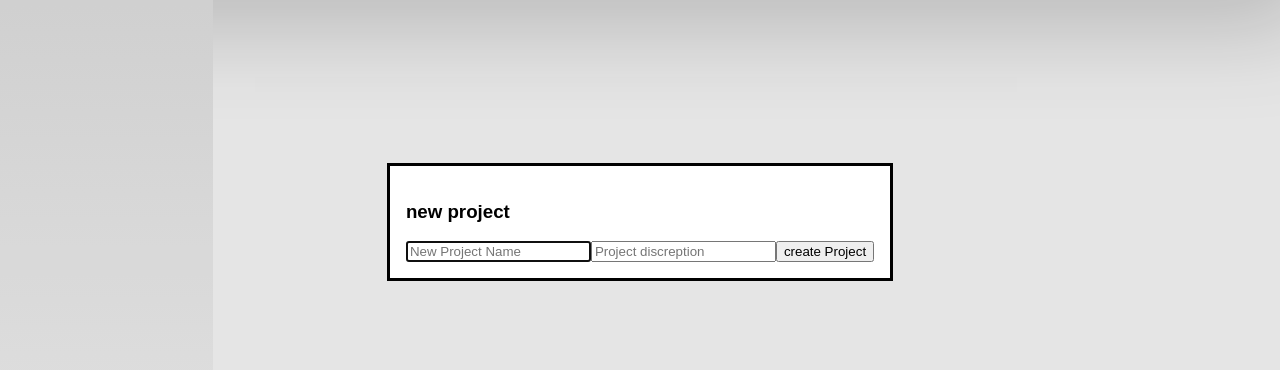
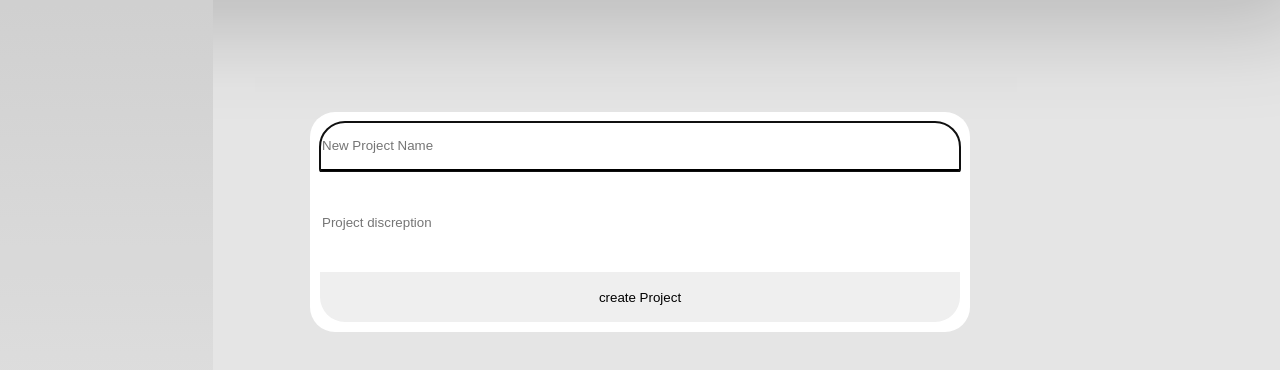
Before and after one commit to VoidOfMaya/Todo-App, a website built with webpack: page src/template.html in a window 1280 px wide. Both pictures are taken after a click on the element "My Projects". Shown: the part 178-548 px from the top of the page. Built offline with nearby package versions, Linux system fonts and the light colour scheme.

Commit message:
creates basic dialog window style

```diff
--- a/src/modules/MainPage.js
+++ b/src/modules/MainPage.js
@@ -1,5 +1,6 @@
 import '@fortawesome/fontawesome-free/css/all.min.css';
-import { Green,Lgreen,Yellow,Red,white } from './Color';
+import { Green,Lgreen,Yellow,Red,white, whiteTop } from './Color';
+
 //import { projectsList } from './projects';
 
 //header handler
@@ -84,26 +85,48 @@ function createProj(){
     console.log(`project being created`);
     const newProj = document.createElement('dialog');
     const formBody = document.createElement('form');
-    const projNameL = document.createElement('lable');
+
     const projNameI = document.createElement(`input`);
     projNameI.placeholder = 'New Project Name'
 
-    const projInfoL = document.createElement('lable');
+
     const projInfoI = document.createElement(`input`);
     projInfoI.placeholder = 'Project discreption';
 
     const submitBtn = document.createElement('button');
     submitBtn.innerHTML = 'create Project';
+    submitBtn.style.borderRadius = '0px 0px 25px 25px';
+    submitBtn.style.border = 'none';
+
+    newProj.style.border = 'none';
+    newProj.style.borderRadius = '25px'
+    newProj.style.height = '25vh';
+    newProj.style.width = '50vw';
+    newProj.style.padding = '10px';
 
     formBody.method = 'post';
+    formBody.style.display = 'grid';
+    formBody.style.gridTemplateRows = '1fr 2fr 1fr';
+    formBody.style.height ='100%';
 
-    const title = document.createElement('div');
-    title.innerHTML= '<h3>new project</h3>';
+    projNameI.style.border = 'none';
+    projNameI.style.borderRadius = '25px 25px 0px 0px';
+    projNameI.style.backgroundColor = `${whiteTop}`;
+    projNameI.addEventListener('focus', ()=>{
+        projNameI.style.border = 'none';
+        projNameI.style.borderBottom = 'solid';
+    });
+    projNameI.addEventListener('mouseover', ()=>{
+        projNameI.style.backgroundColor = `${white}`;
+    });
+    projNameI.addEventListener('mouseout', ()=>{
+        projNameI.style.backgroundColor = `${whiteTop}`;
+    });
 
-    formBody.appendChild(title);
-    formBody.appendChild(projNameL);
+    projInfoI.style.border = 'none';
+
+
     formBody.appendChild(projNameI);
-    formBody.appendChild(projInfoL);
     formBody.appendChild(projInfoI);
     formBody.appendChild(submitBtn);
 
--- a/src/style.css
+++ b/src/style.css
@@ -7,6 +7,7 @@ body{
     margin: 0;
 }
 
+
 #new-project{
 
 }
```
